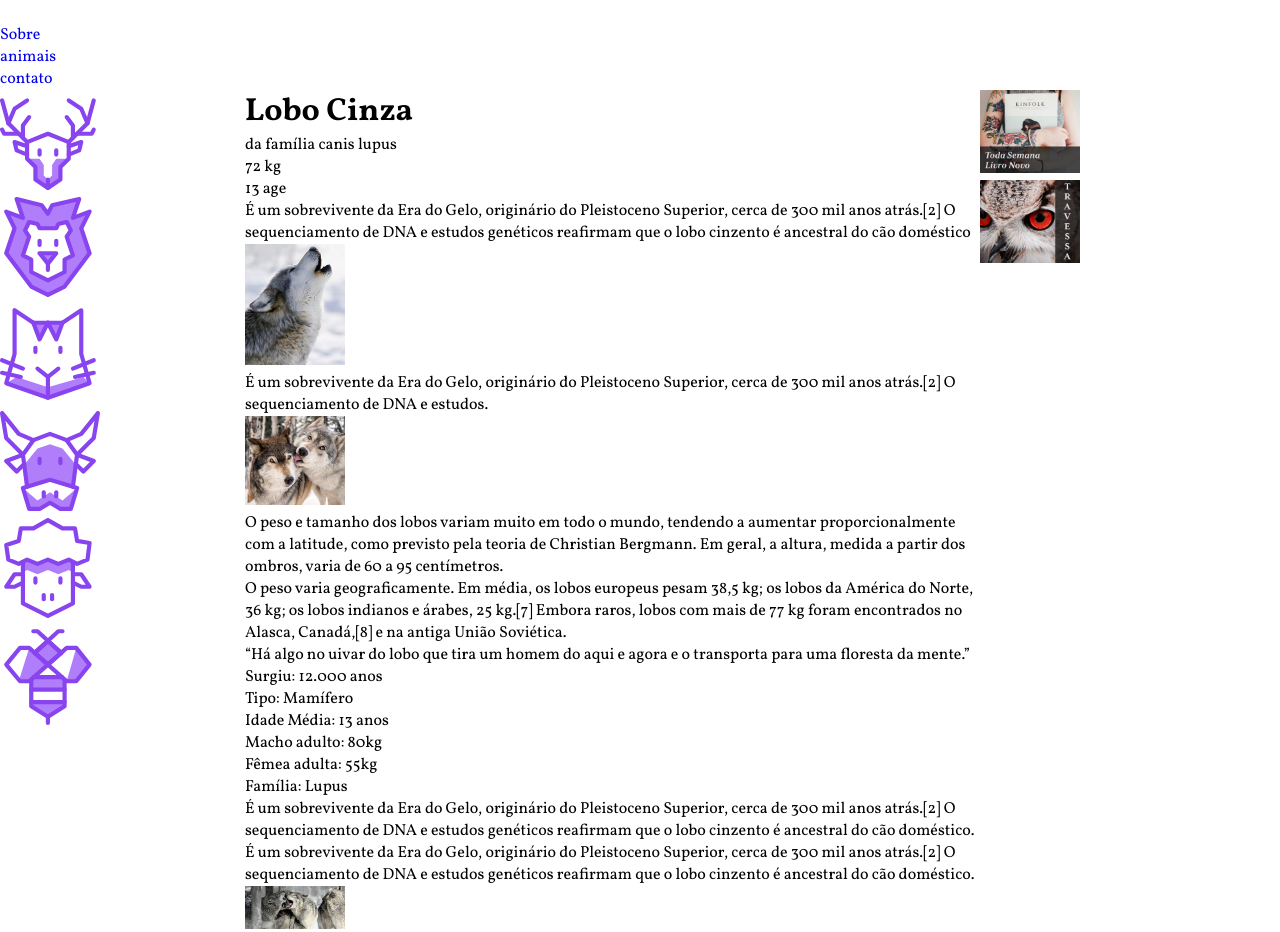
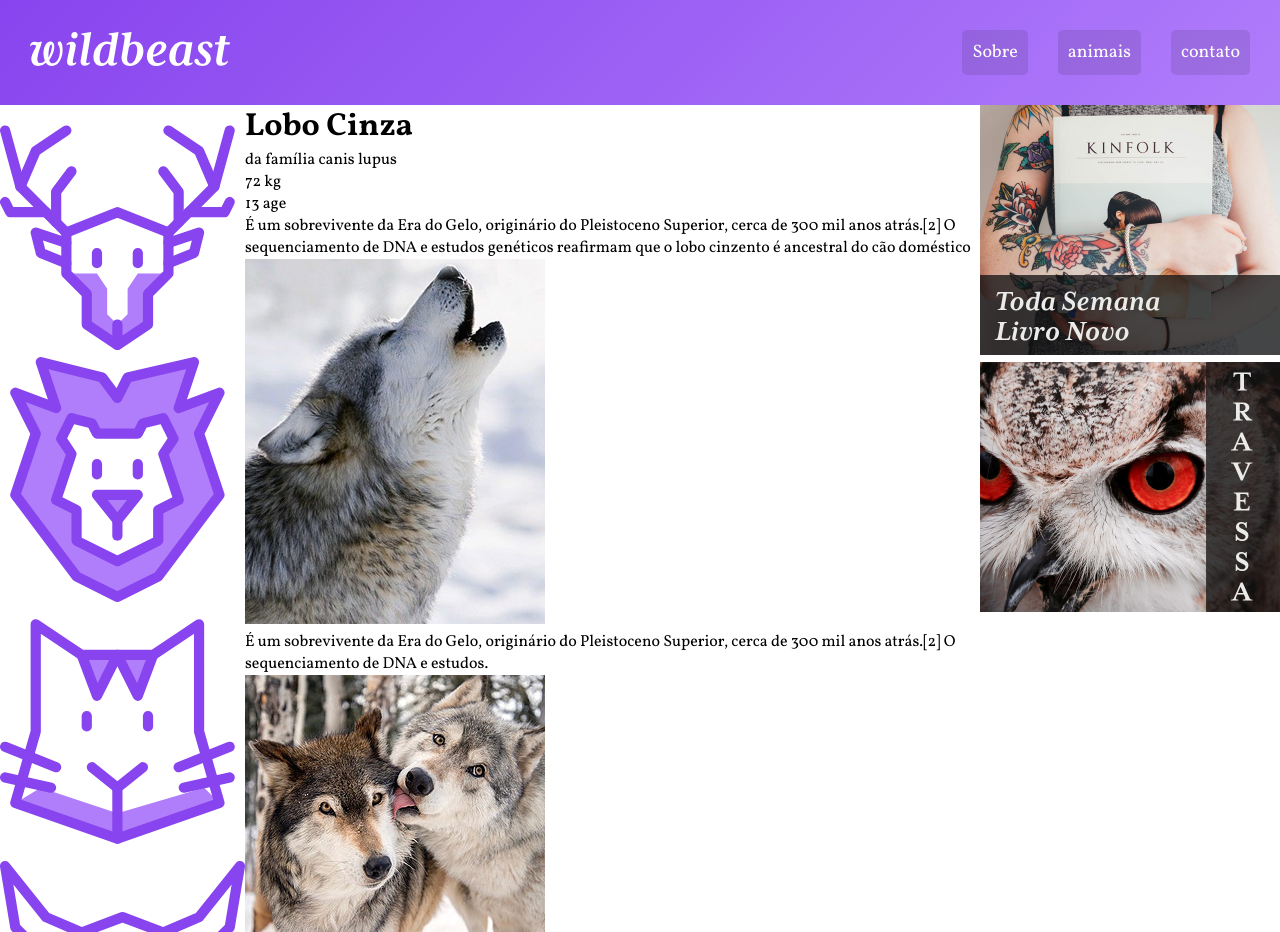
Before and after one commit to viniciusarashiro/wildbeast, a plain HTML site: page index.html in a window 1280 px wide. Shown: the top 932 px of the page. Drawn offline with Linux system fonts and the light colour scheme.

Commit message:
feat: add header style

```diff
--- a/css/style.css
+++ b/css/style.css
@@ -21,7 +21,7 @@ a {
 }
 
 img {
-  max-width: 100px;
+  max-width: 100%;
 }
 
 /* Grid Geral */
@@ -35,8 +35,42 @@ img {
     'footer footer footer';
 }
 
+/* Header */
+
 .header {
   grid-area: header;
+  background: linear-gradient(135deg, #8844ee, #b07dfb);
+  padding: 30px;
+  display: grid;
+  grid-template-columns: 1fr auto;
+  align-items: center;
+}
+
+.logo {
+  max-width: 200px;
+}
+
+.header nav ul {
+  display: flex;
+  flex-wrap: wrap;
+}
+
+.header nav a {
+  display: block;
+  padding: 10px;
+  color: #fff;
+  font-size: 1.125em;
+  background: rgba(0, 0, 0, 0.1);
+  border-radius: 5px;
+  transition: 0.1s;
+}
+
+.header li + li {
+  margin-left: 30px;
+}
+
+.header nav a:hover {
+  background: rgba(0, 0, 0, 0.5);
 }
 
 .sidenav {
```
